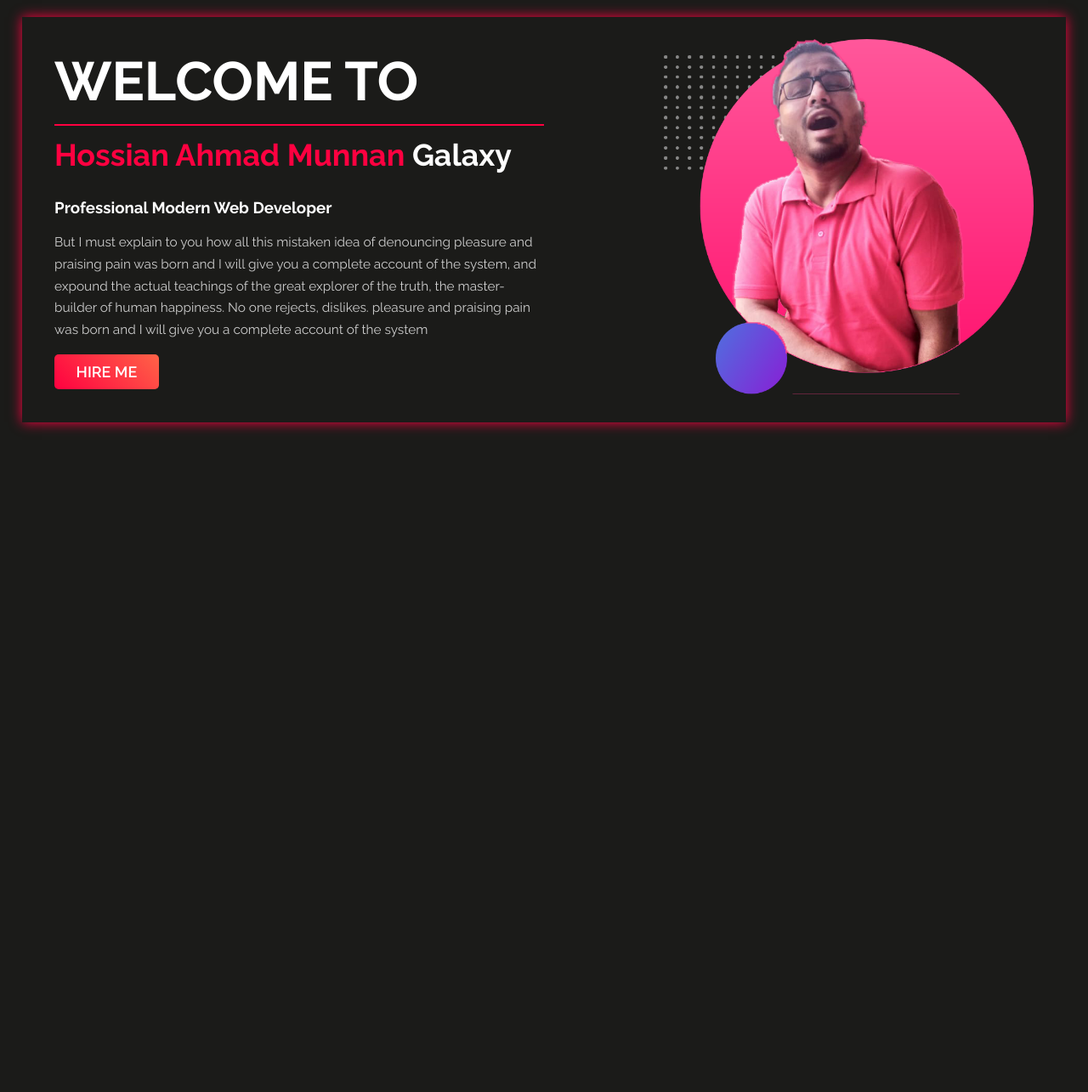
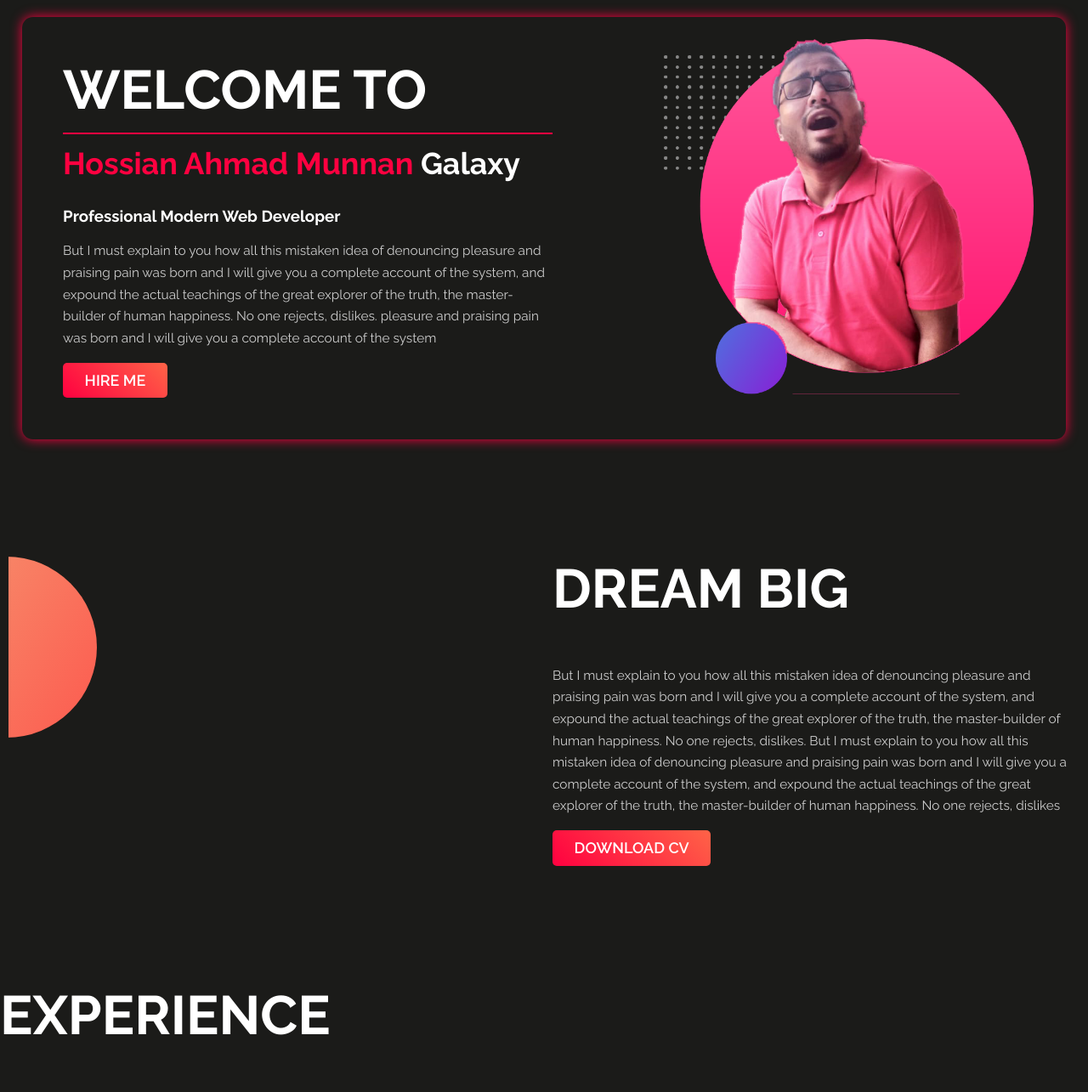
Before and after one commit to hamunna/developer-portfolio-2, a plain HTML site: page index.html in a window 1280 px wide. Shown: the whole page at 85% size. Before the commit the page ends 800 px from the top, so only its background shows below. Drawn offline with Linux system fonts and the light colour scheme.

Commit message:
Dream Big Done

```diff
--- a/index.html
+++ b/index.html
@@ -17,7 +17,7 @@
 <body>
 
     <!-- Header Section Start -->
-    <section class="flex-display" id="header-section">
+    <section class="flex-display section-mb" id="header-section">
 
         <!-- Header Content Section Start -->
         <div class="half-width" id="header-content-section">
@@ -29,13 +29,41 @@
             <a href="#" class="btn text-uppercase">Hire me</a>
         </div><!-- Header Content Section Start -->
 
+        <!-- Header Image Section Start -->
         <div class="half-wdth" id="header-img-section">
             <img src="images/munna-2.png" alt="">
+        </div><!-- Header Image Section END -->
+
+    </section><!-- Header Section END -->
+
+    <!-- Dream Big Section Start -->
+    <section class="flex-display section-mb" id="dream-big">
+
+        <div class="half-width" id="db-img-section">
+            <img src="images/exp-bg.png" alt="">
         </div>
+
+        <div class="half-width" id="db-content-section">
+            <h1 class="text-uppercase">Dream Big</h1>
+            <p class="para-text-color">But I must explain to you how all this mistaken idea of denouncing pleasure and praising pain was born and I will give you a complete account of the system, and expound the actual teachings of the great explorer of the truth, the master-builder of human happiness. No one rejects, dislikes. But I must explain to you how all this mistaken idea of denouncing pleasure and praising pain was born and I will give you a complete account of the system, and expound the actual teachings of the great explorer of the truth, the master-builder of human happiness. No one rejects, dislikes</p>
+
+            <a href="#" class="btn text-uppercase">Download CV</a>
+        </div>
+
+    </section><!-- Dream Big Section END -->
+
+    <!-- Experience Section Start -->
+    <section class="flex-display" id="experience-sec">
+        <h1 class="text-uppercase text-center">Experience</h1>
+
+        <div class="experience-inner">
+            <div class="half-width ex-boxes" id="box-1">
+
+            </div>
+        </div>
+    </section>
 
 
 
-    </section><!-- Header Section END -->
-
 </body>
 </html>
--- a/style.css
+++ b/style.css
@@ -14,6 +14,7 @@ h1 {
 
 .half-width {
     width: 50%;
+    padding: 10px;
 }
 
 .text-uppercase {
@@ -56,11 +57,16 @@ a {
 #header-section {
     width: 90%;
     min-height: 30vw;
-    margin: auto;
+    margin: 0 auto;
     position: relative;
     padding: 3vw;
     margin-top: 20px;
     box-shadow: 0 0 14px rgb(255, 0, 64);
+    border-radius: 1vw;
+}
+
+#header-section, #dream-big {
+    margin-bottom: 10vw;
 }
 
 .header-name{
@@ -79,3 +85,9 @@ a {
 }
 
 /* Dream Big CSS here... */
+
+/* Experience CSS here... */
+
+.ex-boxes {
+
+}
```
